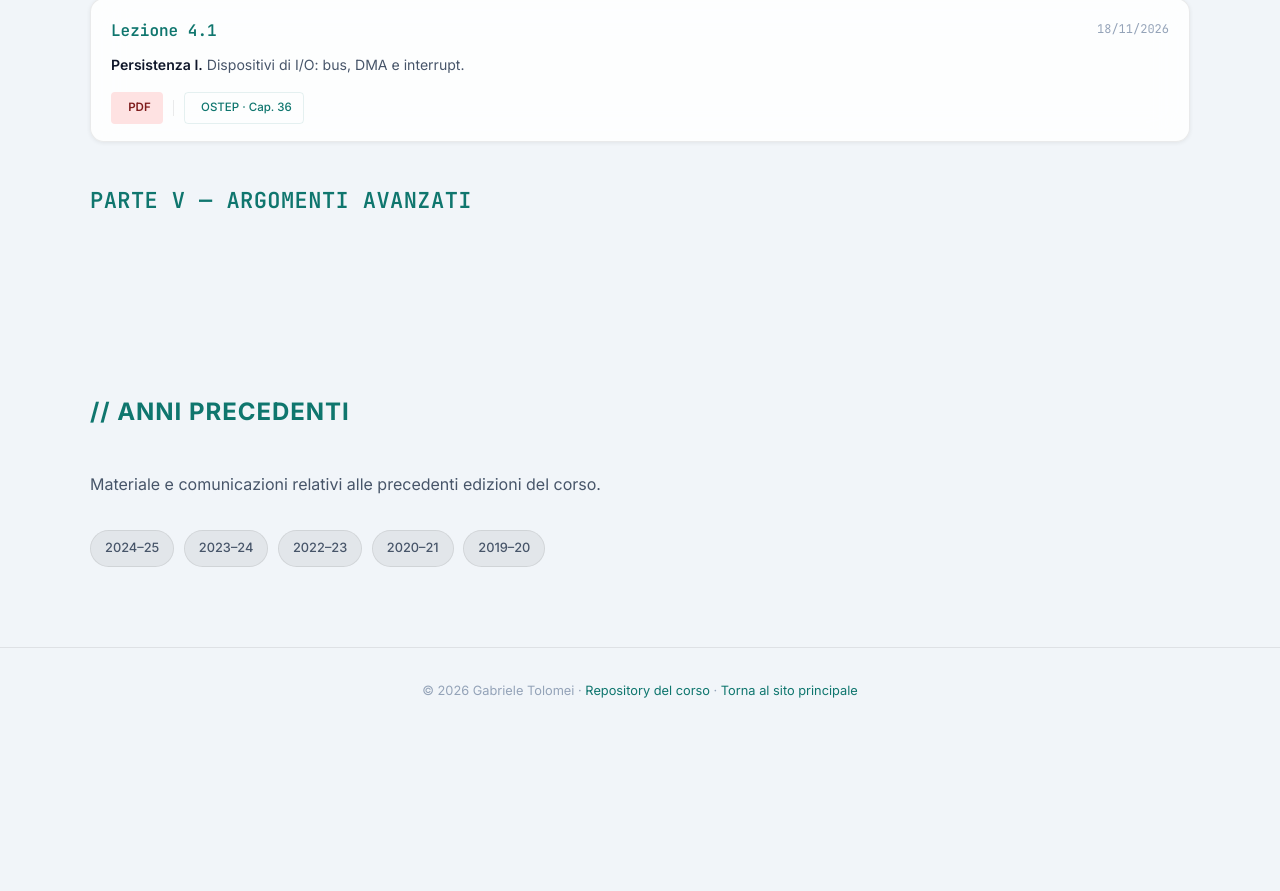
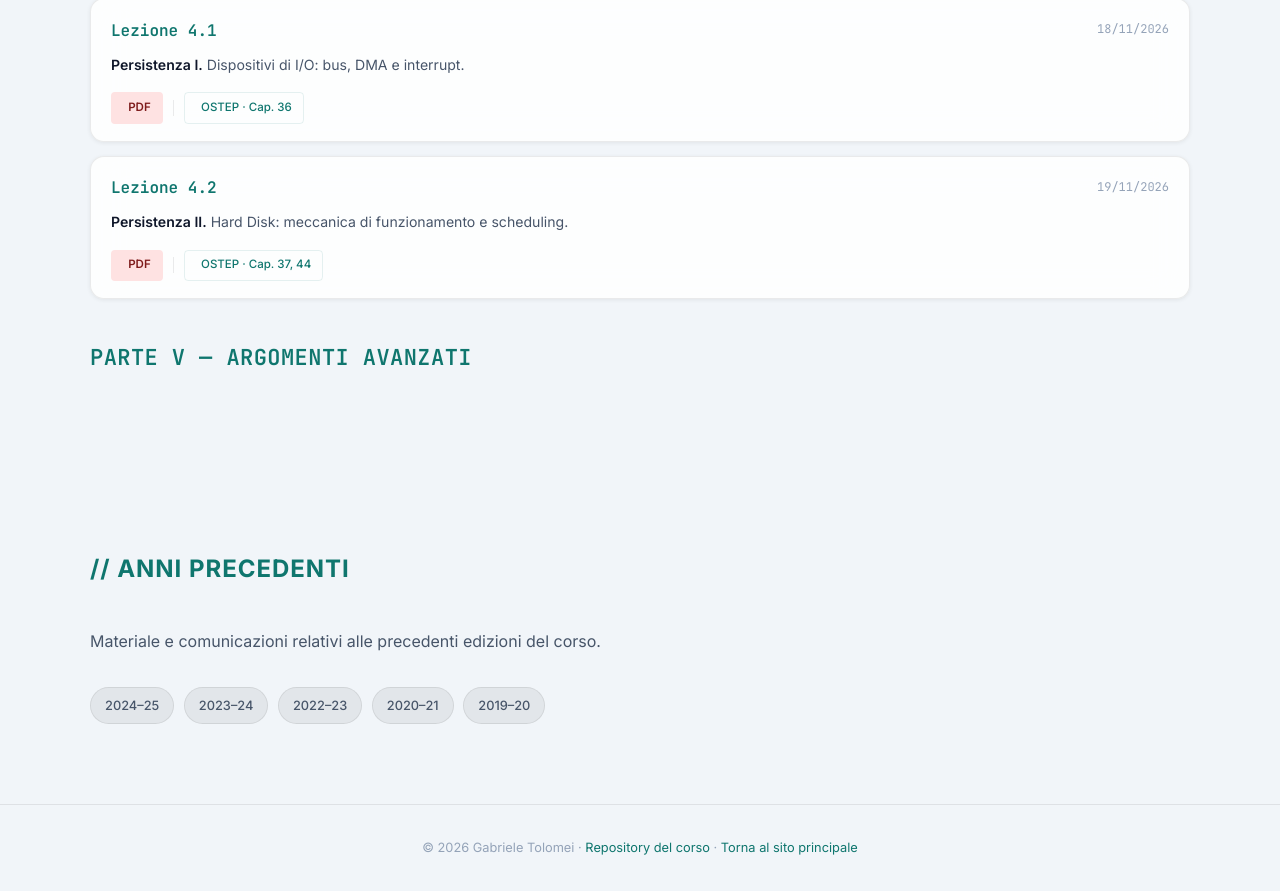
Before and after one commit to gtolomei/gtolomei.github.io, a plain HTML site: page teaching/os.html in a window 1280 px wide. Shown: the part 7637-8528 px from the top of the page. Before the commit the page ends 8370 px from the top, so only its background shows below. Drawn offline with Linux system fonts and the light colour scheme.

Commit message:
[OS]: Added Lecture 4.2

```diff
--- a/teaching/os.html
+++ b/teaching/os.html
@@ -681,7 +681,7 @@
             <a class="lecture-tag lecture-tag-book" href="https://pages.cs.wisc.edu/~remzi/OSTEP/file-devices.pdf" target="_blank" rel="noopener"><i class="ti ti-book" aria-hidden="true"></i>OSTEP · Cap. 36</a>
           </div>
         </article>
-        <!-- <article class="lecture-card">
+        <article class="lecture-card">
           <div class="lecture-card-head">
             <span class="lecture-card-id">Lezione 4.2</span>
             <span class="lecture-card-date"><i class="ti ti-calendar" aria-hidden="true"></i>19/11/2026</span>
@@ -689,12 +689,12 @@
           <p class="lecture-card-desc"><strong style="color:var(--text);font-weight:600;">Persistenza II.</strong> Hard Disk: meccanica di funzionamento e scheduling.</p>
           <div class="lecture-card-links">
             <a class="lecture-tag lecture-tag-pdf" href="../assets/docs/os/slides/pdf/Lecture_4_2_Hard_Disks.pdf" target="_blank" rel="noopener"><i class="ti ti-file-type-pdf" aria-hidden="true"></i>PDF</a>
-            <a class="lecture-tag lecture-tag-html" href="../assets/docs/os/slides/html/Lecture_4_2_Hard_Disks.html" target="_blank" rel="noopener"><i class="ti ti-code" aria-hidden="true"></i>HTML</a>
+            <!-- <a class="lecture-tag lecture-tag-html" href="../assets/docs/os/slides/html/Lecture_4_2_Hard_Disks.html" target="_blank" rel="noopener"><i class="ti ti-code" aria-hidden="true"></i>HTML</a> -->
             <span class="lecture-tag-divider"></span>
             <a class="lecture-tag lecture-tag-book" href="https://pages.cs.wisc.edu/~remzi/OSTEP/file-disks.pdf" target="_blank" rel="noopener"><i class="ti ti-book" aria-hidden="true"></i>OSTEP · Cap. 37, 44</a>
           </div>
         </article>
-        <article class="lecture-card">
+        <!-- <article class="lecture-card">
           <div class="lecture-card-head">
             <span class="lecture-card-id">Lezione 4.3</span>
             <span class="lecture-card-date"><i class="ti ti-calendar" aria-hidden="true"></i>24/11/2026</span>
```
